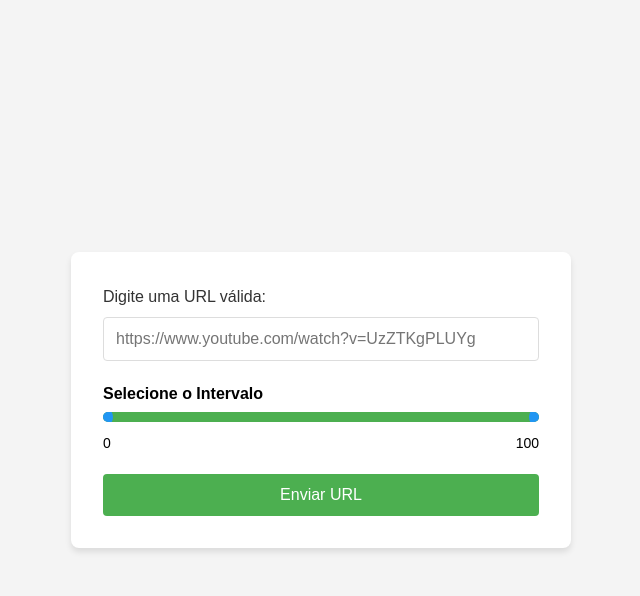
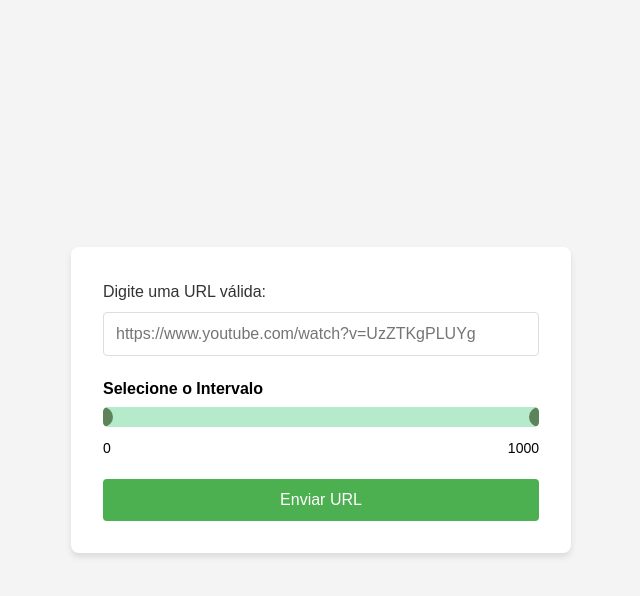
Before and after one commit to nepanuceno/yt-dlp-php, a PHP site: page /sample/index.php in a window 1280 px wide. Shown: the top 596 px of the page, without its empty margins (319-959 px from the left). Run offline with PHP 8.4, Linux system fonts and the light colour scheme.

Commit message:
IMplementado set do valor maximo do audio

```diff
--- a/sample/assets/css/range.css
+++ b/sample/assets/css/range.css
@@ -7,7 +7,7 @@
 .range-wrapper {
     position: relative;
     width: 100%;
-    height: 10px;
+    height: 20px;
     background-color: #e0e0e0;
     border-radius: 5px;
     overflow: hidden;
@@ -15,22 +15,22 @@
 .range-track {
     position: absolute;
     height: 100%;
-    background-color: #4CAF50;
+    background-color: #b5ebcb;
     z-index: 1;
 }
 .range-handle {
     position: absolute;
     width: 20px;
     height: 20px;
-    background-color: #2196F3;
+    background-color: #5d835a;
     border-radius: 50%;
-    top: -5px;
+    /* top: -5px; */
     transform: translateX(-50%);
     cursor: pointer;
     z-index: 2;
 }
 .range-handle:hover {
-    background-color: #1976D2;
+    background-color: #355034;
 }
 .range-values {
     display: flex;
--- a/sample/assets/js/script.js
+++ b/sample/assets/js/script.js
@@ -47,8 +47,11 @@ form.addEventListener('submit', function(event) {
     })
     .then(response => response.json()) // Parse the JSON response
     .then(data => {
-        let maxTime = Math.floor(data);
-        console.log('Success:', maxTime); // Handle the response data
+        let maxTime = Math.floor(data.duracao);
+        let valueMaxRange = document.querySelector('.range-wrapper');
+        valueMaxRange.setAttribute('data-max', maxTime);
+
+        console.log('Success:', valueMaxRange, maxTime); // Handle the response data
     })
     .catch((error) => {
     console.error('Error:', error); // Handle any errors
--- a/sample/index.php
+++ b/sample/index.php
@@ -31,7 +31,7 @@
                     class="range-wrapper"
                     id="rangeWrapper"
                     data-min="0"
-                    data-max="100"
+                    data-max="1000"
                     data-start-min=""
                     data-start-max=""
                 >
@@ -41,7 +41,7 @@
                 </div>
                 <div class="range-values">
                     <span id="minValueDisplay">0</span>
-                    <span id="maxValueDisplay">100</span>
+                    <span id="maxValueDisplay">1000</span>
                 </div>
             </div>
             <button type="submit" class="btn">Enviar URL</button>
```
